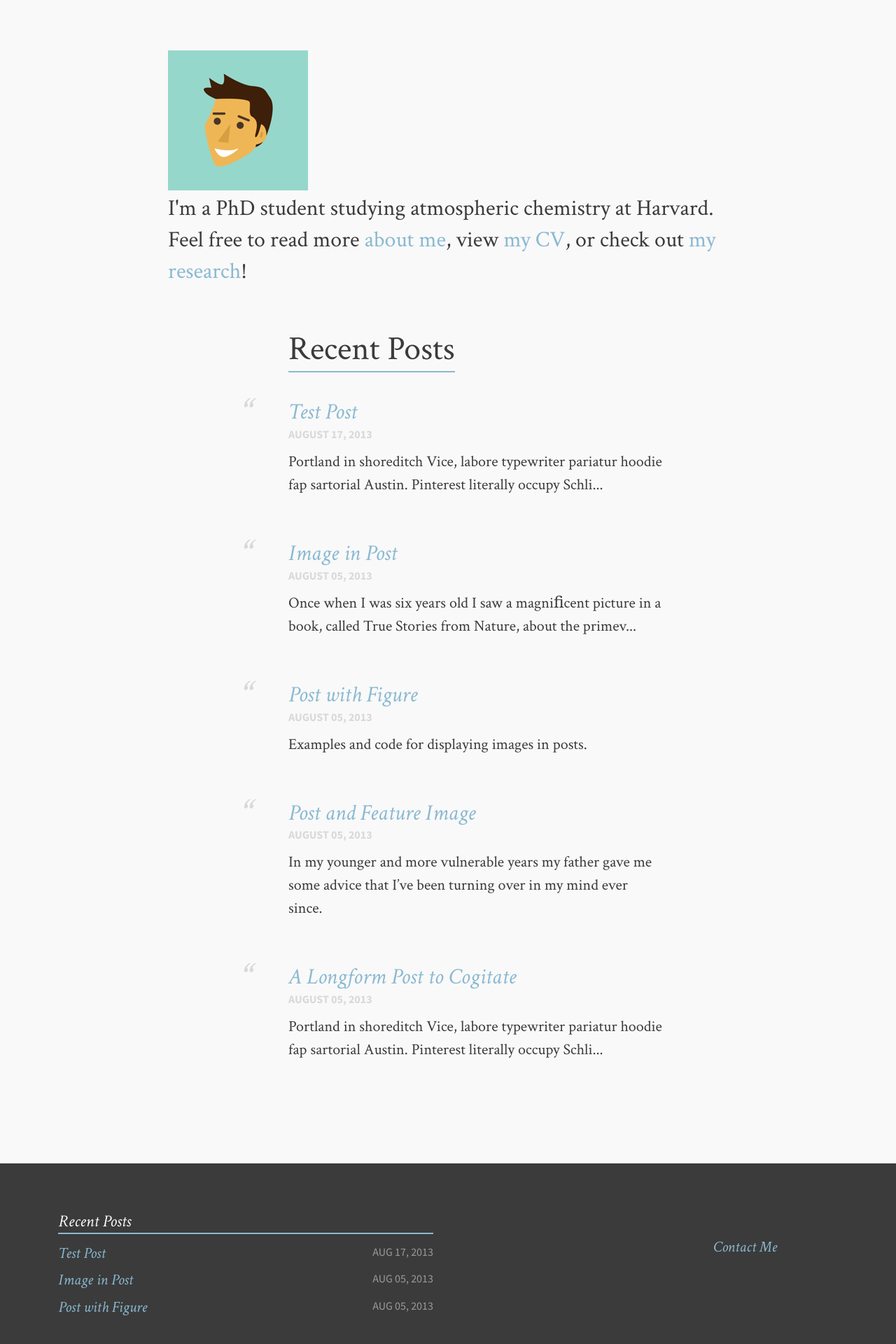
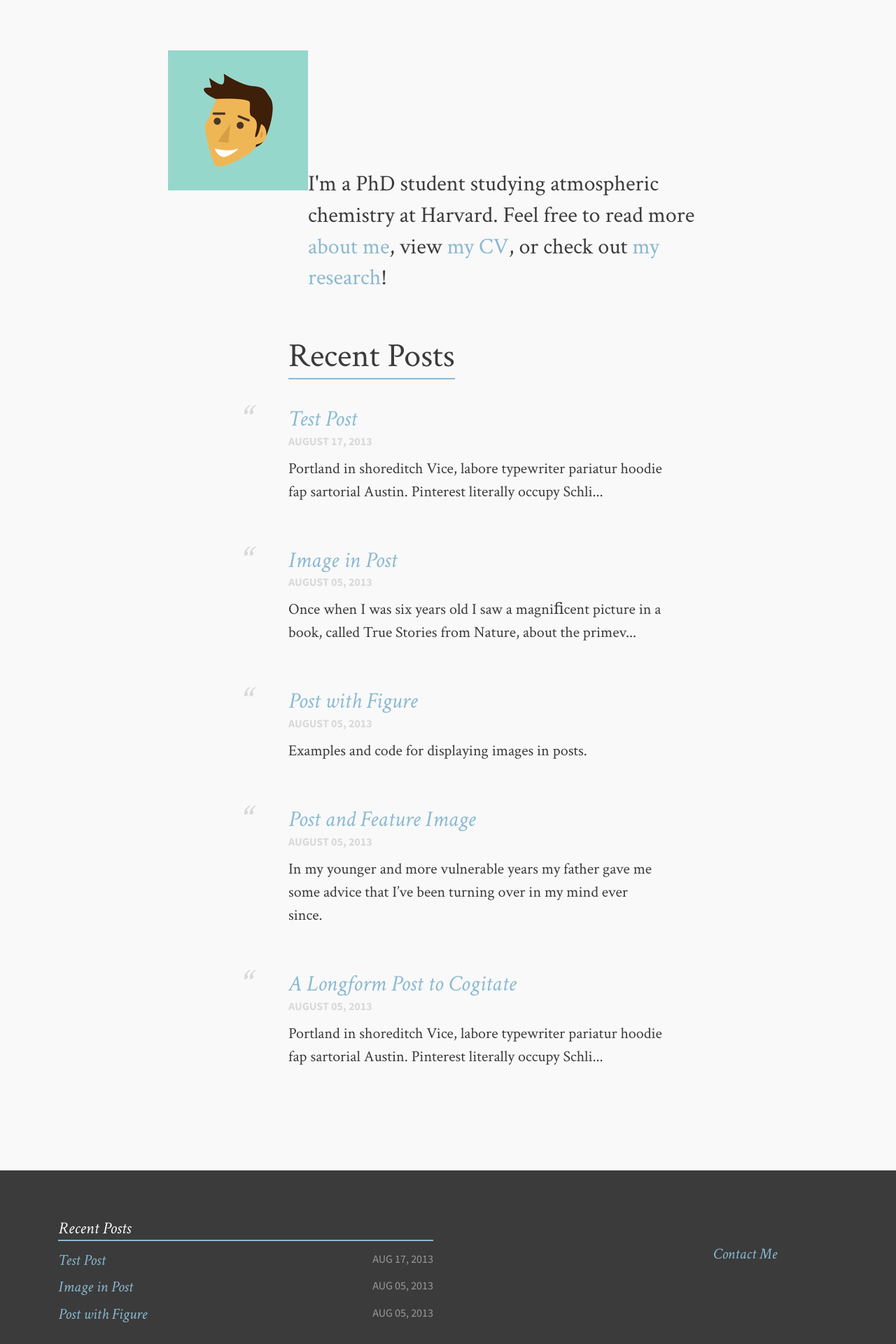
Before and after one commit to djvaron/djvaron.github.io, a Jekyll site: the page built from index.md, in a window 1280 px wide. Shown: the part 872-2792 px from the top of the page at 70% size. Built offline with Jekyll 4.4.1, drawn with Linux system fonts in a browser that asks for light colours.

Commit message:
Update home.html

```diff
--- a/_layouts/home.html
+++ b/_layouts/home.html
@@ -12,12 +12,12 @@
     <div id='bump'>
         <section class="article archive">
           <article class="archive-wrap">
-            <section>
-              <img src="/images/avatar.png" />
-              <div>
-              <p class="intro">I'm a PhD student studying atmospheric chemistry at Harvard. Feel free to read more <a href="{{ site.url }}/about">about me</a>, view <a href="{{ site.url }}/cv.pdf">my CV</a>, or check out <a href="{{ site.url }}/research">my research</a>!</p>
-              </div>
-            </section>
+            <table>
+                <tr>
+                    <td><img src="/images/avatar.png" /></td>
+                    <td><p class="intro">I'm a PhD student studying atmospheric chemistry at Harvard. Feel free to read more <a href="{{ site.url }}/about">about me</a>, view <a href="{{ site.url }}/cv.pdf">my CV</a>, or check out <a href="{{ site.url }}/research">my research</a>!</p></td>
+                </tr>
+            </table>
             <br>
             <br>
               <ol class="post-list">
```
